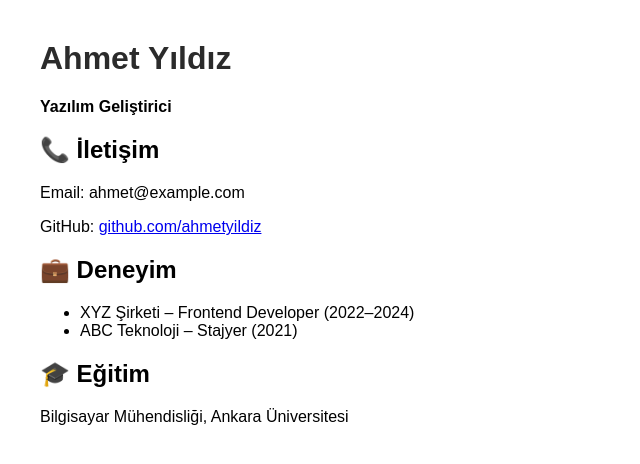
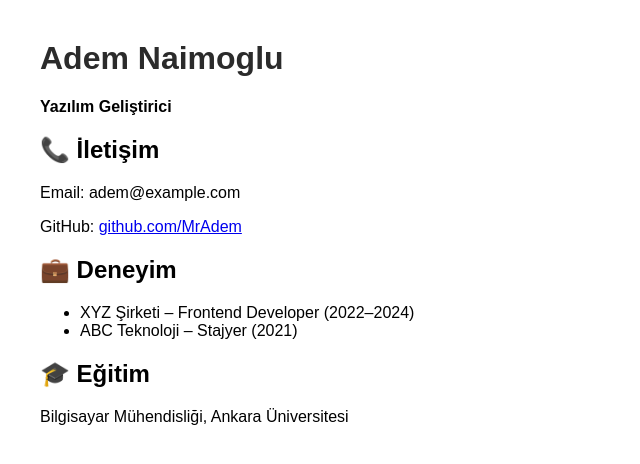
Before and after one commit to MrAdem/mradem.github.io, a plain HTML site: page index.html in a window 1280 px wide. Shown: the whole page, without its empty margins (0-640 px from the left). Drawn offline with Linux system fonts and the light colour scheme.

Commit message:
Isim degistirildi.

```diff
--- a/index.html
+++ b/index.html
@@ -3,7 +3,7 @@
 <head>
   <meta charset="UTF-8">
   <meta name="viewport" content="width=device-width, initial-scale=1.0">
-  <title>Ahmet Yıldız | CV</title>
+  <title>Adem Naimoglu | CV</title>
   <style>
     body { font-family: Arial, sans-serif; margin: 40px; }
     h1 { color: #2b2b2b; }
@@ -11,13 +11,13 @@
   </style>
 </head>
 <body>
-  <h1>Ahmet Yıldız</h1>
+  <h1>Adem Naimoglu</h1>
   <p><strong>Yazılım Geliştirici</strong></p>
 
   <div class="section">
     <h2>📞 İletişim</h2>
-    <p>Email: ahmet@example.com</p>
-    <p>GitHub: <a href="https://github.com/ahmetyildiz">github.com/ahmetyildiz</a></p>
+    <p>Email: adem@example.com</p>
+    <p>GitHub: <a href="https://github.com/MrAdem">github.com/MrAdem</a></p>
   </div>
 
   <div class="section">
```
